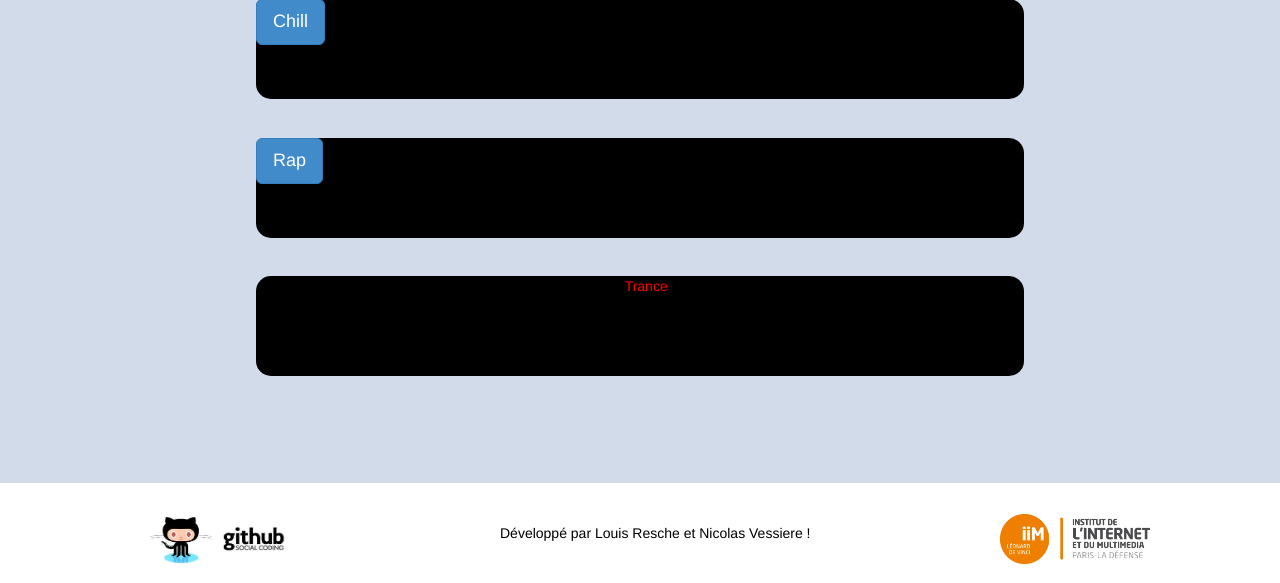
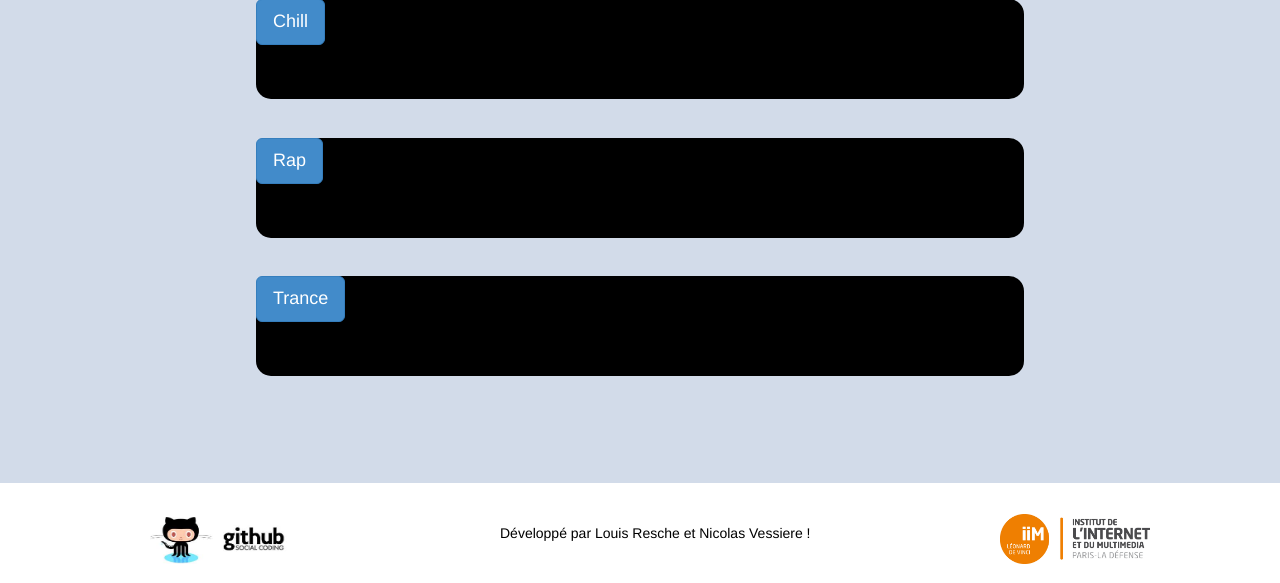
Before and after one commit to NicoVsr/Project-github-a2, a PHP site: page /genre.php in a window 1280 px wide. Shown: the part 217-800 px from the top of the page. Run offline with PHP 8.4, Linux system fonts and the light colour scheme.

Commit message:
Button at Trance

```diff
--- a/view/_genre.php
+++ b/view/_genre.php
@@ -28,7 +28,7 @@
 
    <div class="quatre">
 
-       <a href="https://soundcloud.com/sharyar-malik-1" class="techno"> Trance </a>
+       <a  class="btn btn-primary btn-lg" href="register.php" role="button" href="https://soundcloud.com/sharyar-malik-1" class="techno"> Trance </a>
 
 
 
```
